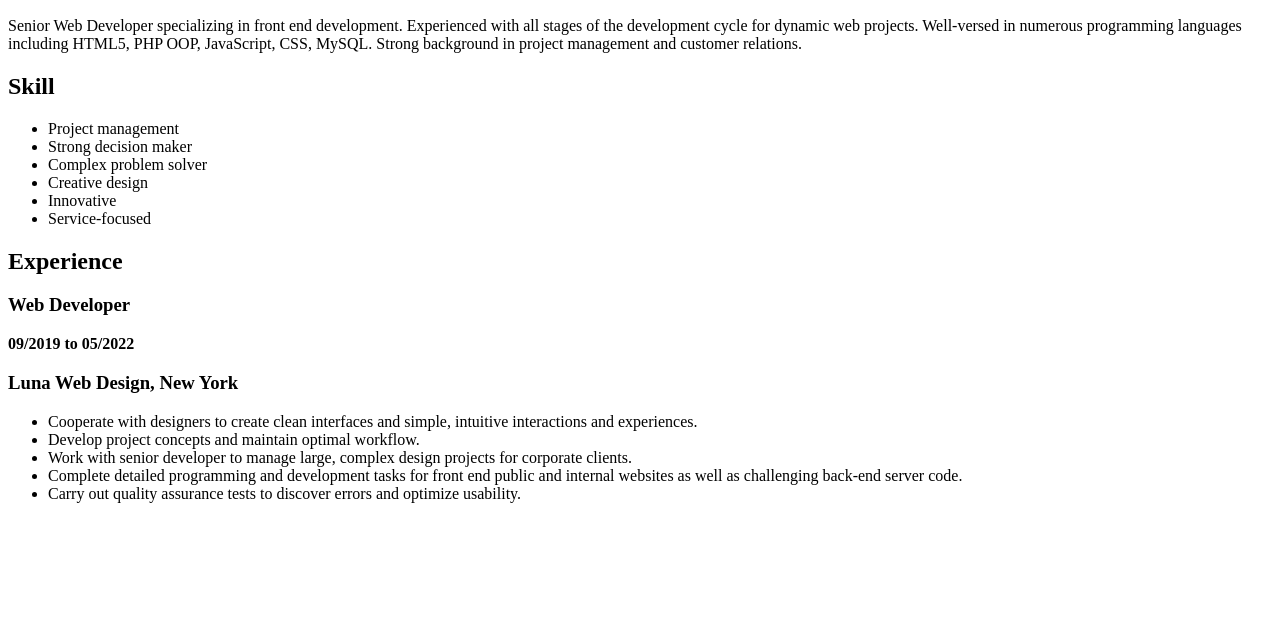
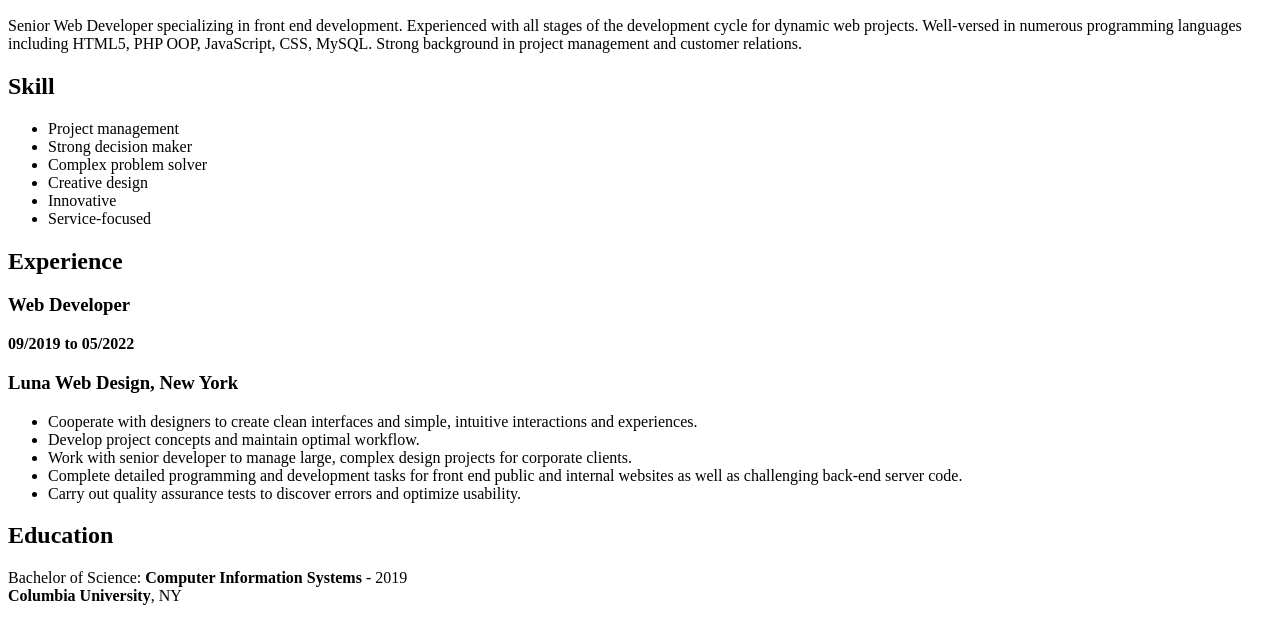
Before and after one commit to Yahya-yasser/Git-flow-, a plain HTML site: page index.html in a window 1280 px wide. Shown: the part 110-754 px from the top of the page. Drawn offline with Linux system fonts and the light colour scheme.

Commit message:
CV Education

```diff
--- a/index.html
+++ b/index.html
@@ -32,6 +32,11 @@
         <li>Complete detailed programming and development tasks for front end public and internal websites as well as challenging back-end server code.</li>
         <li>Carry out quality assurance tests to discover errors and optimize usability.</li>
     </ul>
+    <h2>Education</h2>
+    <p>
+        Bachelor of Science: <strong>Computer Information Systems</strong> - 2019<br>
+        <strong>Columbia University</strong>, NY
+    </p>
   </div>
 </body>
 </html>
```
